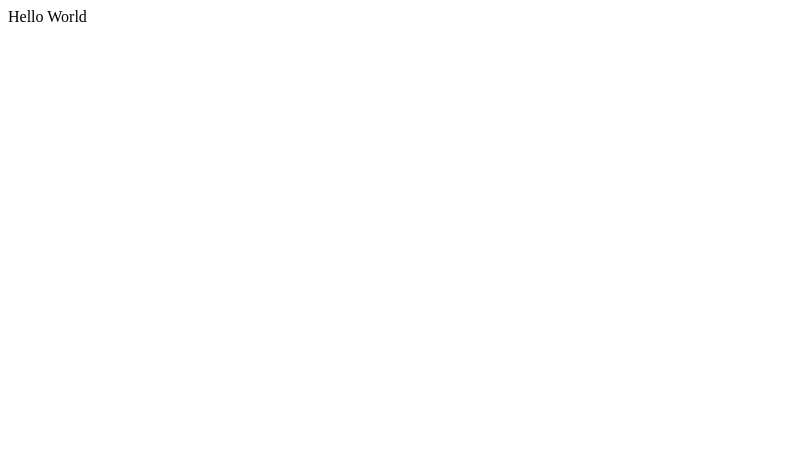
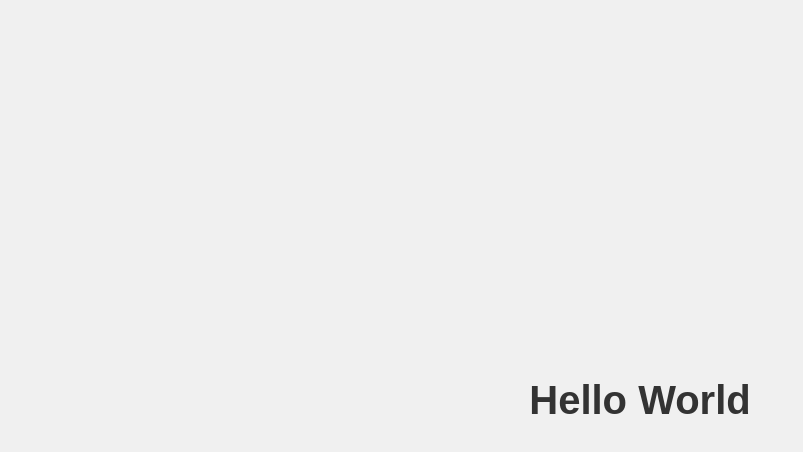
Before and after one commit to martin-bradley/web-app, a plain HTML site: page index.html in a window 1280 px wide. Shown: the whole page, without its empty margins (0-803 px from the left). Drawn offline with Linux system fonts and the light colour scheme; files that its build step writes are made by us from their sources.

Commit message:
Adding a CSS sheet and updating HTML headers.

```diff
--- /dev/null
+++ b/css/stylesheet.css
@@ -0,0 +1,16 @@
+body {
+    font-family: Arial, sans-serif;
+    background-color: #f0f0f0;
+    margin: 0;
+    padding: 0;
+    display: flex;
+    justify-content: center;
+    align-items: center;
+    height: 100vh;
+  }
+
+  h1 {
+    color: #333;
+    font-size: 2.5em;
+    text-align: center;
+  }
--- a/index.html
+++ b/index.html
@@ -1,3 +1,12 @@
-<html>
-    <p>Hello World</p>
+<!DOCTYPE html>
+<html lang="en">
+<head>
+  <meta charset="UTF-8">
+  <meta name="viewport" content="width=device-width, initial-scale=1.0">
+  <title>Hello World</title>
+  <link rel="stylesheet" href="stylesheet.css">
+</head>
+<body>
+  <h1>Hello World</h1>
+</body>
 </html>
```
